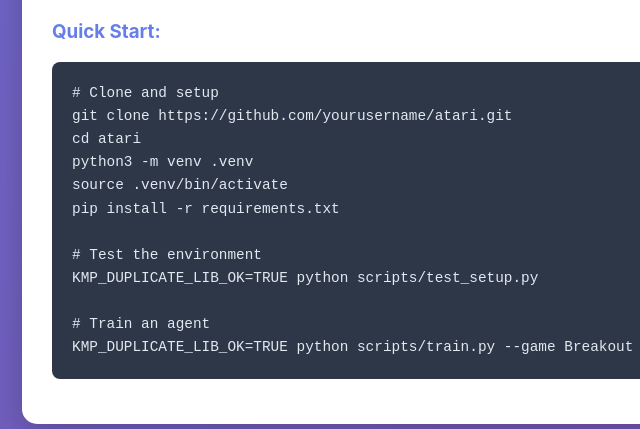
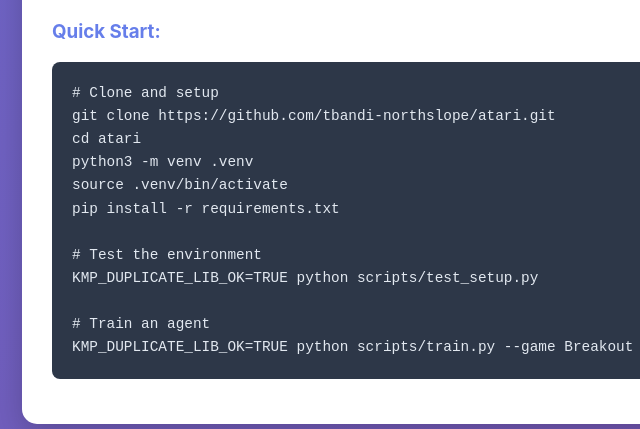
Before and after one commit to tbandi-northslope/atari, a plain HTML site: page docs/index.html in a window 1280 px wide. Shown: the part 2552-2981 px from the top of the page, 18-658 px from the left. Drawn offline with Linux system fonts and the light colour scheme.

Commit message:
Update URLs with actual GitHub username

```diff
--- a/docs/index.html
+++ b/docs/index.html
@@ -345,7 +345,7 @@
             <h3 style="color: #667eea; margin: 20px 0 10px;">Quick Start:</h3>
             <div class="code-block">
 # Clone and setup<br>
-git clone https://github.com/yourusername/atari.git<br>
+git clone https://github.com/tbandi-northslope/atari.git<br>
 cd atari<br>
 python3 -m venv .venv<br>
 source .venv/bin/activate<br>
```
Also changed, not shown: 1 other file.
